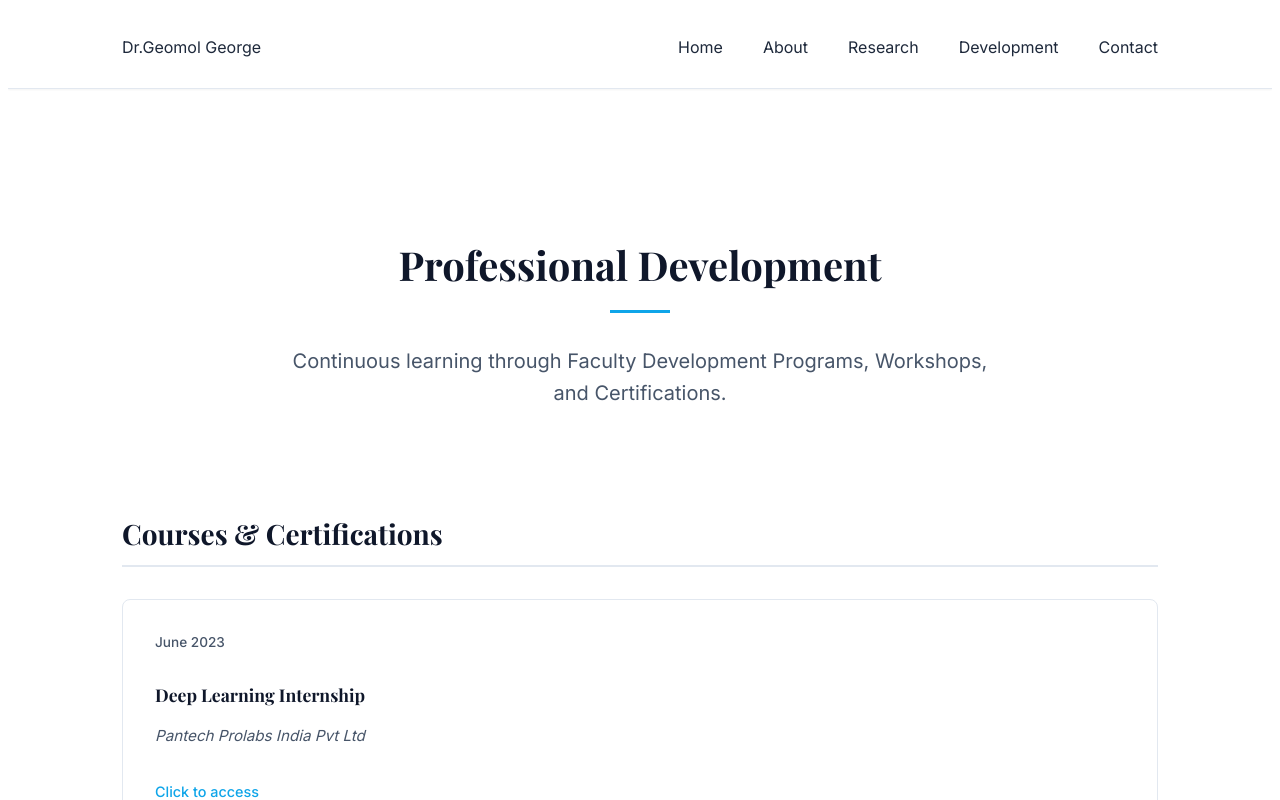
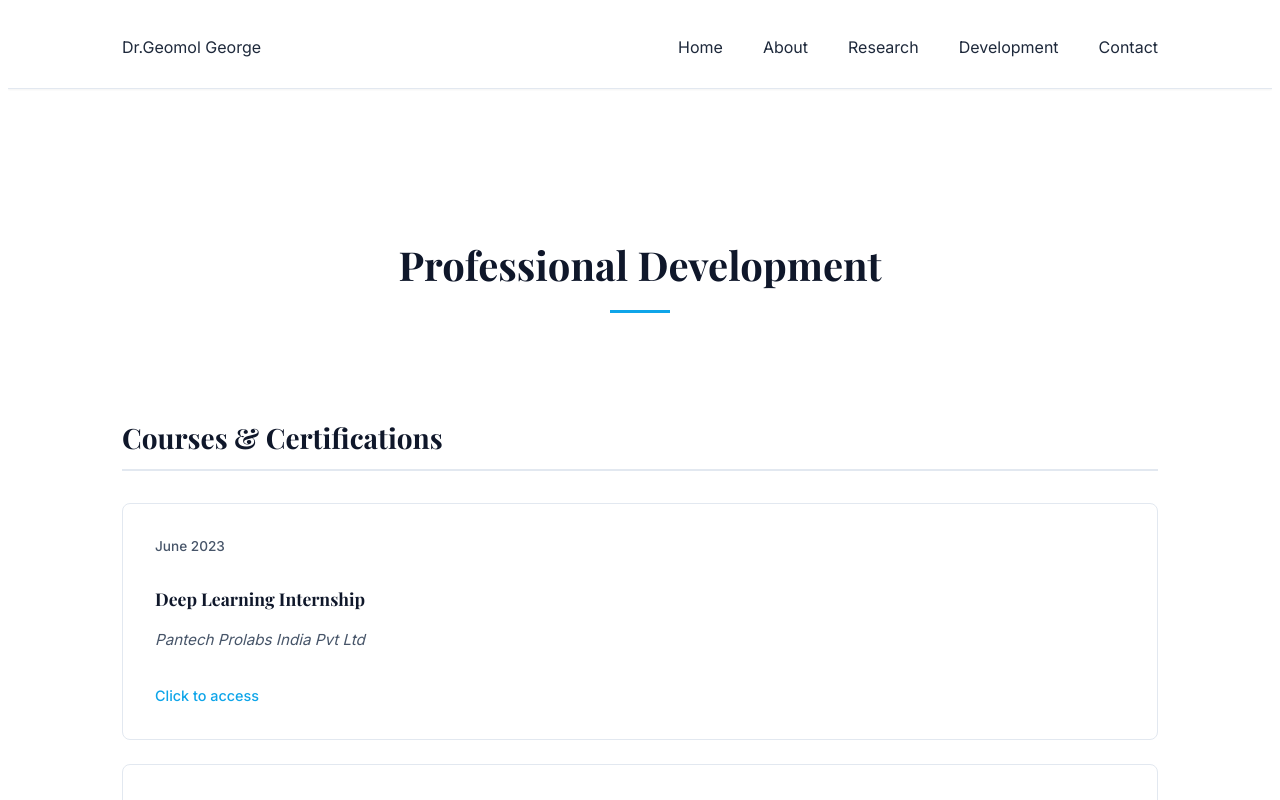
Before and after one commit to Sanoj12/dr.geomol_website, a Next.js app: page /development in a window 1280 px wide. Shown: the top 800 px of the page. Built offline with nearby package versions, Linux system fonts and the light colour scheme.

Commit message:
development page updated

```diff
--- a/src/app/contact/page.tsx
+++ b/src/app/contact/page.tsx
@@ -6,7 +6,7 @@ export default function Contact() {
       <header className="page-header">
         <h1 className="section-title">Get in Touch</h1>
         <p className="lead">
-          Feel free to reach out for research collaborations, academic queries, or just to say hello.
+          Feel free to reach out for research collaborations,research assistance, academic queries, or just to say hello.
         </p>
       </header>
 
--- a/src/app/development/page.tsx
+++ b/src/app/development/page.tsx
@@ -19,9 +19,7 @@ export default function Development() {
         <div className="container" style={{ paddingBottom: "4rem" }}>
             <header className="page-header">
                 <h1 className="section-title">Professional Development</h1>
-                <p className="lead">
-                    Continuous learning through Faculty Development Programs, Workshops, and Certifications.
-                </p>
+
             </header>
 
             <div className="dev-grid">
```
